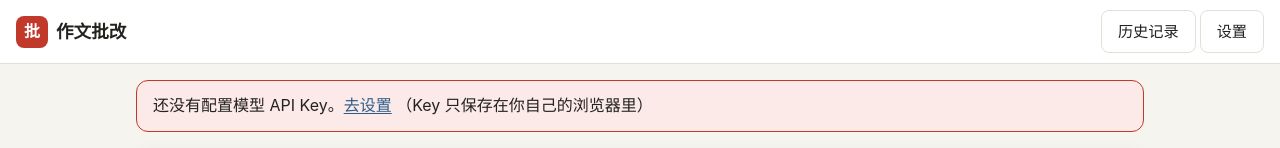
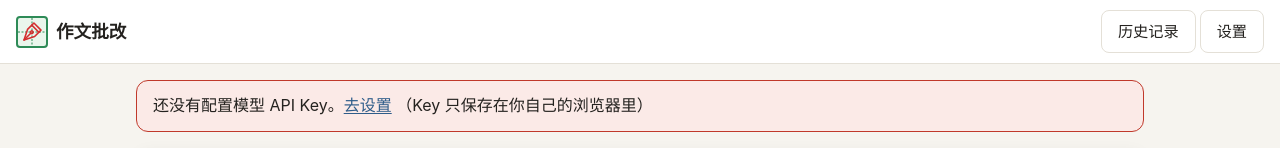
Before and after one commit to MrWengKB/CompoMarker, a plain HTML site: page index.html in a window 1280 px wide. Shown: the top 148 px of the page. Drawn offline with Linux system fonts and the light colour scheme.

Commit message:
页面左上角 logo 改用 favicon 图标
Co-Authored-By: Claude Opus 5.5 <noreply@anthropic.com>
Claude-Session: https://claude.ai/code/session_01GecNZZfYt5uTEWTuXnqT1A

```diff
--- a/index.html
+++ b/index.html
@@ -12,7 +12,7 @@
 <body>
   <header class="topbar">
     <div class="brand">
-      <span class="logo" aria-hidden="true">批</span>
+      <img class="logo" src="favicon.svg" alt="" width="32" height="32">
       <span>作文批改</span>
     </div>
     <nav class="top-actions">
--- a/style.css
+++ b/style.css
@@ -67,11 +67,7 @@ h3 small { color: var(--muted); font-weight: normal; }
   border-bottom: 1px solid var(--line);
 }
 .brand { display: flex; align-items: center; gap: .5rem; font-weight: 600; font-size: 1.1rem; }
-.logo {
-  display: inline-grid; place-items: center;
-  width: 2rem; height: 2rem; border-radius: 8px;
-  background: var(--accent); color: #fff; font-size: 1rem;
-}
+.logo { width: 2rem; height: 2rem; display: block; }
 .top-actions { display: flex; gap: .25rem; }
 
 .container { max-width: 1040px; margin: 0 auto; padding: 16px; }
```
